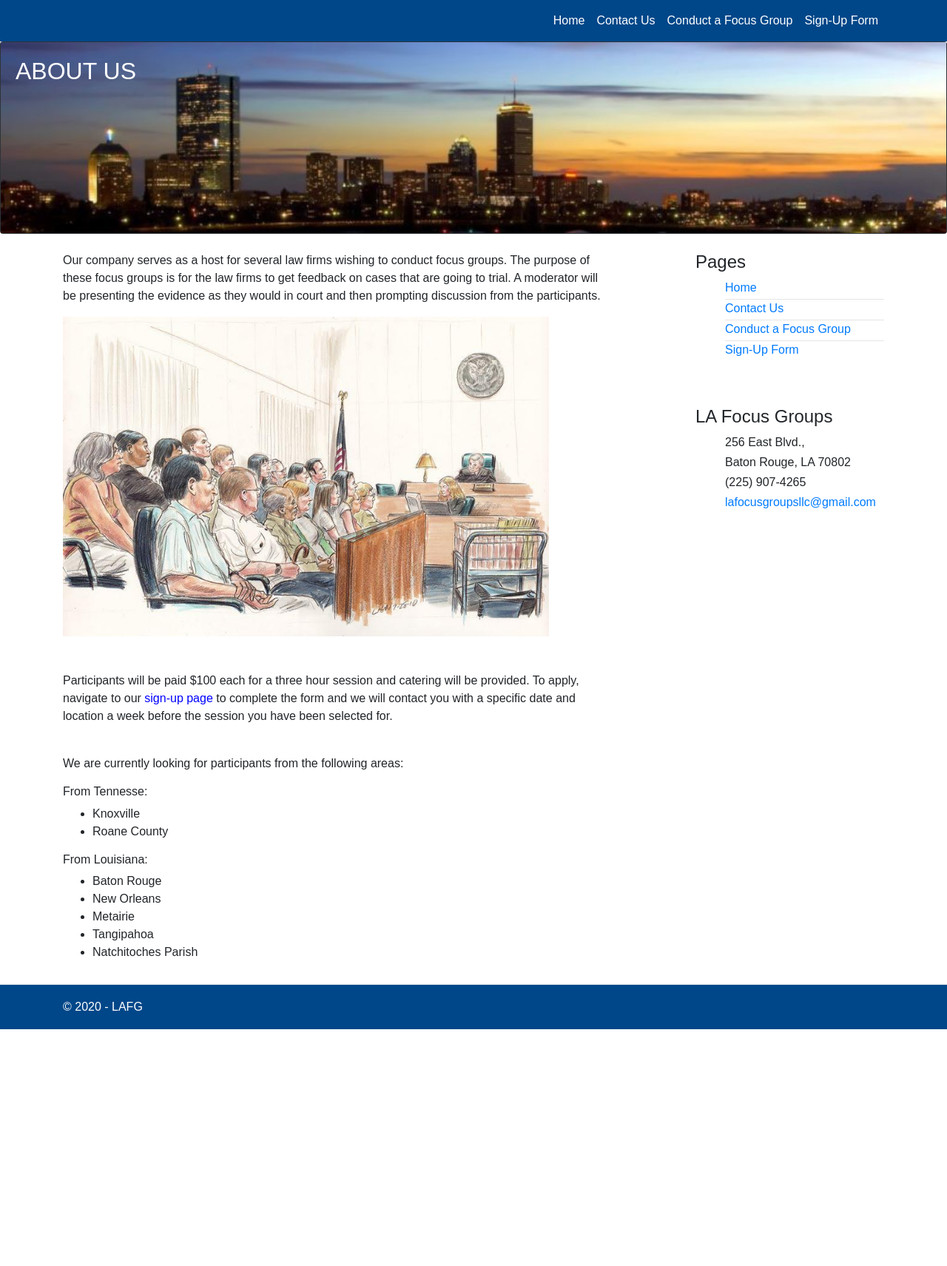
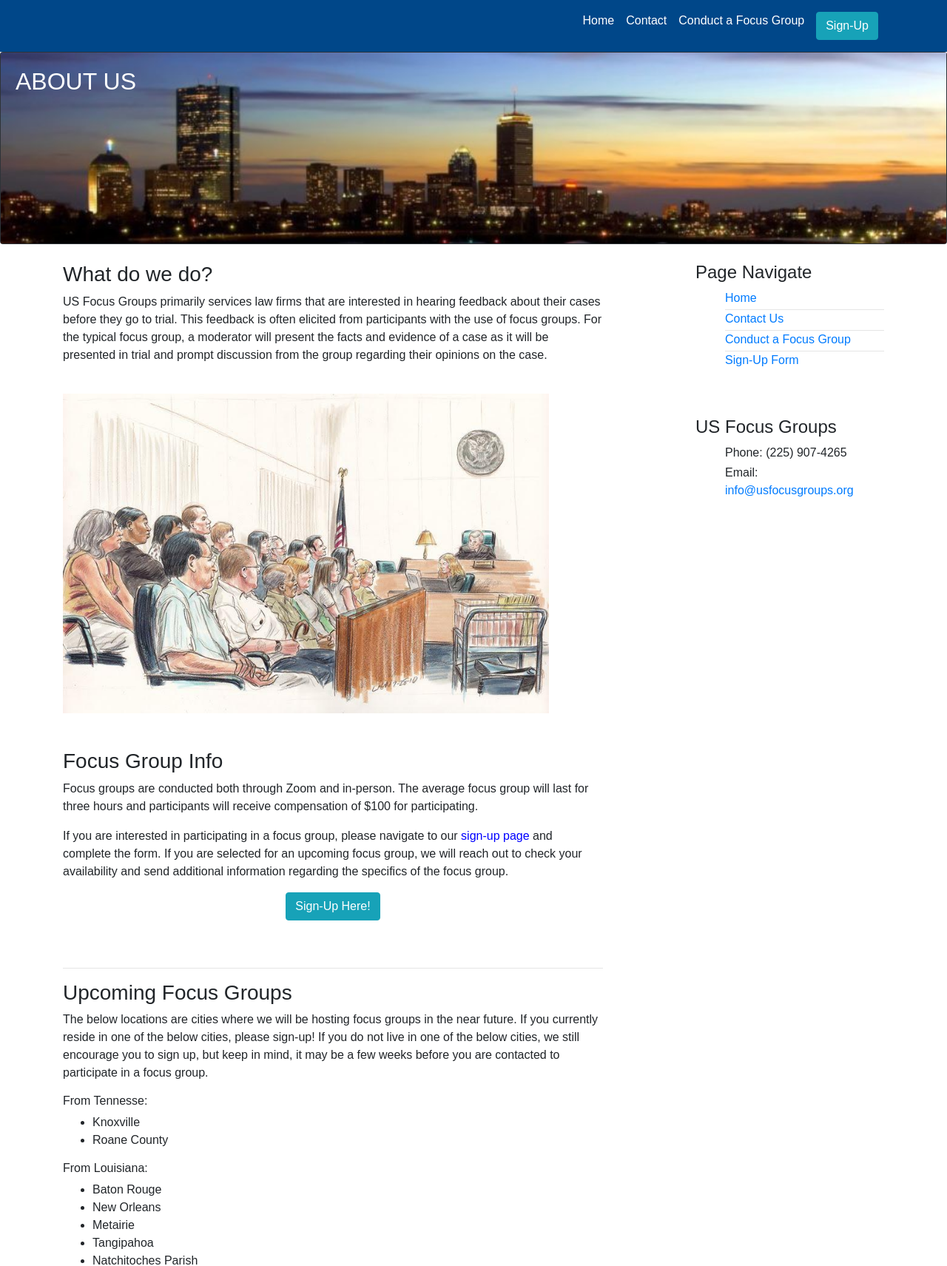
Before and after one commit to Brandt-moreThan4/LAFG---Website, a Django app: page / in a window 1280 px wide. Shown: the top 1711 px of the page at 74% size. Before the commit the page ends 1391 px from the top, so only its background shows below. Run offline with Django 3.2, Linux system fonts and the light colour scheme; data comes from the database, SQL or seed files in the repository; both versions use the stored data as it was after the commit; some libraries are stand-ins or nearby versions.

Commit message:
Home -page clean up

```diff
--- a/LAFG/lafg_site/templates/lafg_site/base.html
+++ b/LAFG/lafg_site/templates/lafg_site/base.html
@@ -26,17 +26,19 @@
                 </button>
                 <div class="navbar-collapse collapse d-sm-inline-flex flex-sm-row-reverse">
                     <ul class="navbar-nav flex-grow-1 navbar-right justify-content-end">
-                        <li class="nav-item"
-                            ><a class="nav-link" href="{% url 'lafg_site:home' %}">Home</a>
-                        </li>
-                        <li class="nav-item"
-                            ><a class="nav-link" href="{% url 'lafg_site:contact' %}">Contact Us</a>
-                        </li>
-                        <li class="nav-item"
-                            ><a class="nav-link" href="{% url 'lafg_site:conduct' %}">Conduct a Focus Group</a>
+                        <li class="nav-item">
+                            <a class="nav-link" href="{% url 'lafg_site:home' %}">Home</a>
                         </li>
                         <li class="nav-item">
-                            <a class="nav-link" href="{% url 'lafg_site:sign_up' %}">Sign-Up Form</a>
+                            <a class="nav-link" href="{% url 'lafg_site:contact' %}">Contact</a>
+                        </li>
+                        <li class="nav-item">
+                            <a class="nav-link" href="{% url 'lafg_site:conduct' %}">Conduct a Focus Group</a>
+                        </li>
+                        <li class="nav-item">
+                            <a class="nav-link" href="{% url 'lafg_site:sign_up' %}">
+                                <button type="button" class="btn btn-info">Sign-Up</button>
+                            </a>
                         </li>
                     </ul>
                 </div>
@@ -65,21 +67,18 @@
 
             <div class="col-md-3 mt-5 mt-md-0">
                 <div class="right-nav">
-                    <h4>Pages</h4>
+                    <h4>Page Navigate</h4>
                     <ul>
                         <li><a class="" href="{% url 'lafg_site:home' %}">Home</a></li> <hr />
                         <li><a class="" href="{% url 'lafg_site:contact' %}">Contact Us</a></li><hr />
                         <li><a class="" href="{% url 'lafg_site:conduct' %}">Conduct a Focus Group</a></li><hr />
                         <li><a class="" href="{% url 'lafg_site:sign_up' %}">Sign-Up Form</a></li>
-                        {% comment %} <li><a class="" href="{% url 'survey:test_case' 1 %}">Case Info</a></li>  {% endcomment %}
                     </ul>
                     <br /><br />
-                    <h4>LA Focus Groups</h4>
+                    <h4>US Focus Groups</h4>
                     <ul>
-                        <li>256 East Blvd.,</li>
-                        <li>Baton Rouge, LA 70802</li>
-                        <li>(225) 907-4265</li>
-                        <li><a href="mailto:lafocusgroupsllc@gmail.com">lafocusgroupsllc@gmail.com</a></li>
+                        <li>Phone: (225) 907-4265</li>
+                        <li>Email: <a href="mailto:info@usfocusgroups.org">info@usfocusgroups.org</a></li>
                     </ul>
                 </div>
             </div>
--- a/LAFG/lafg_site/templates/lafg_site/index.html
+++ b/LAFG/lafg_site/templates/lafg_site/index.html
@@ -10,29 +10,38 @@
     <div class="mainArea">
 
         <div>
-            <p>
-                Our company serves as a host for several law firms wishing to conduct focus groups.
-                The purpose of these focus groups is for the law firms to get feedback on cases that are
-                going to trial. A moderator will be presenting the evidence as they would in court and then
-                prompting discussion from the participants.
-            </p>
+            <h3 class="">What do we do?</h3>
+            <p>US Focus Groups primarily services law firms that are interested in hearing feedback about their cases before they go to trial. This feedback is often elicited from participants with the use of focus groups. For the typical focus group, a moderator will present the facts and evidence of a case as it will be presented in trial and prompt discussion from the group regarding their opinions on the case. </p>
         </div>
-
+        <br>
         <div>
             <img id="CourtRoom" src= "{% static 'lafg_site/Images/courtRoom.jpg' %}" alt="Court Room "/>
         </div>
         <br /><br />
 
         <div>
-            <p>
-                Participants will be paid $100 each for a three hour session and catering will be provided.
-                To apply, navigate to our <a style="color:blue" href="{% url 'lafg_site:sign_up' %}">sign-up page</a>
-                to complete the form and we will contact you with a specific date
-                and location a week before the session you have been selected for.
+            <h3>Focus Group Info</h3>
+            <p>Focus groups are conducted both through Zoom and in-person. The average focus group will
+                 last for three hours and participants will receive compensation of $100 for participating.</p>
+
+            <p>If you are interested in participating in a focus group, please navigate
+                 to our <a style="color:blue" href="{% url 'lafg_site:sign_up' %}">sign-up page</a>
+                  and complete the form. If you are selected for an upcoming focus group, we will reach out
+                  to check your availability and send additional information regarding the specifics
+                  of the focus group.</p>
+            <div class="text-center">
+                <a href="{% url 'lafg_site:sign_up' %}">
+                    <button type="button" class="btn btn-info">Sign-Up Here!</button>
+                </a>
+            </div>
+            <br><br>
+            <hr>
+            <h3>Upcoming Focus Groups</h3>
+            <p>The below locations are cities where we will be hosting focus groups in the near future. If you
+                currently reside in one of the below cities, please sign-up! If you do not live in one of the below
+                cities, we still encourage you to sign up, but keep in mind, it may be a few weeks before you are contacted
+                to participate in a focus group.
             </p>
-            <br>
-
-            <p>We are currently looking for participants from the following areas:</p>
 
 
             <div>
--- a/LAFG/lafg_site/views.py
+++ b/LAFG/lafg_site/views.py
@@ -1,6 +1,7 @@
 from django.shortcuts import render
 from django.http import HttpResponseRedirect, HttpResponse
 from django.contrib.auth.decorators import login_required
+from django.contrib.admin.views.decorators import staff_member_required
 import datetime
 
 from .data_tools import data_export
@@ -68,6 +69,7 @@ def sign_up_success(request):
     return render(request, 'lafg_site/sign_up_success.html')
 
 
+# @staff_member_required
 @login_required
 def data(request):
     """This is the page to export the participant list as a csv"""
```
Also changed, not shown: LAFG/db.sqlite3.
